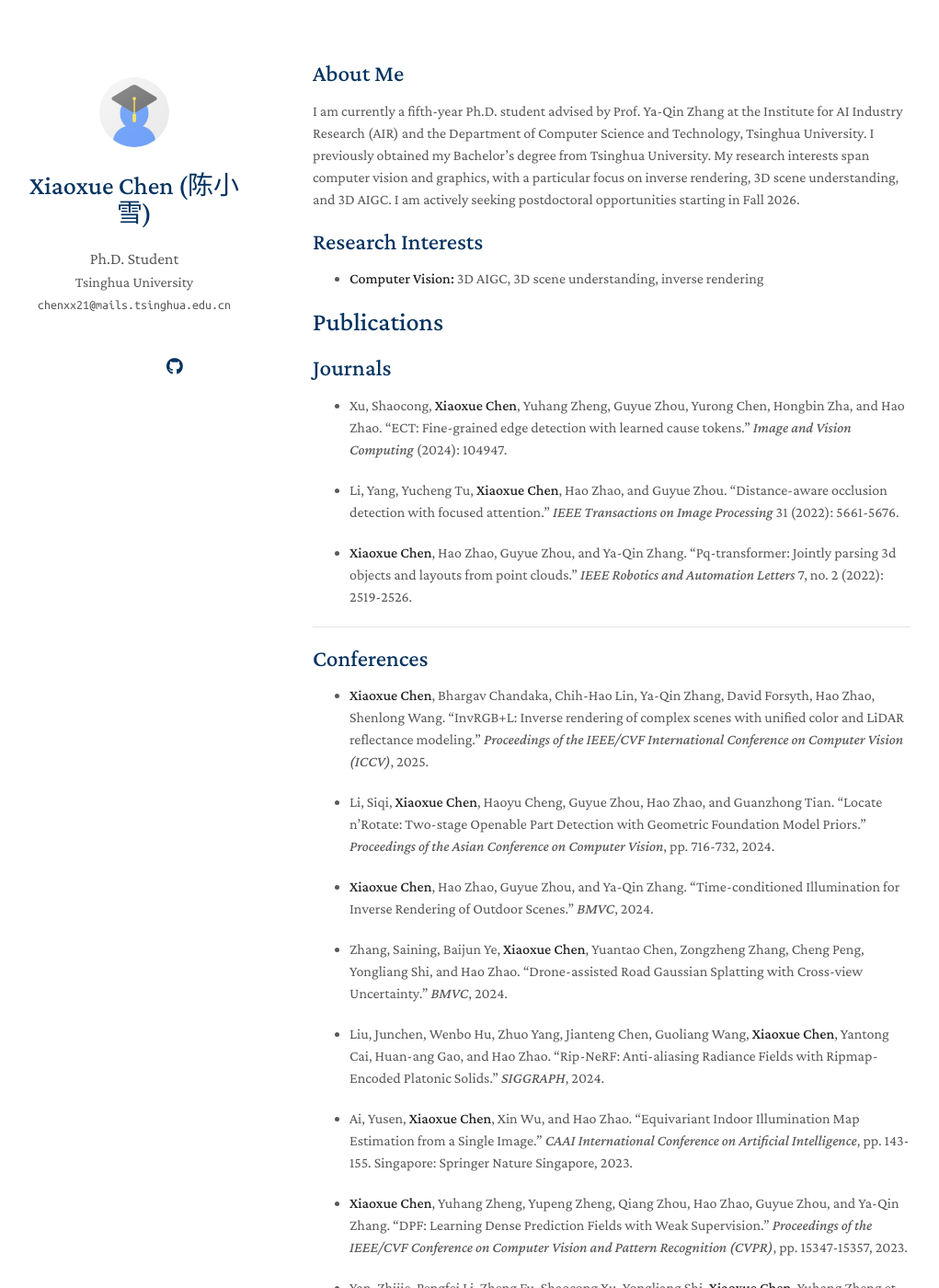
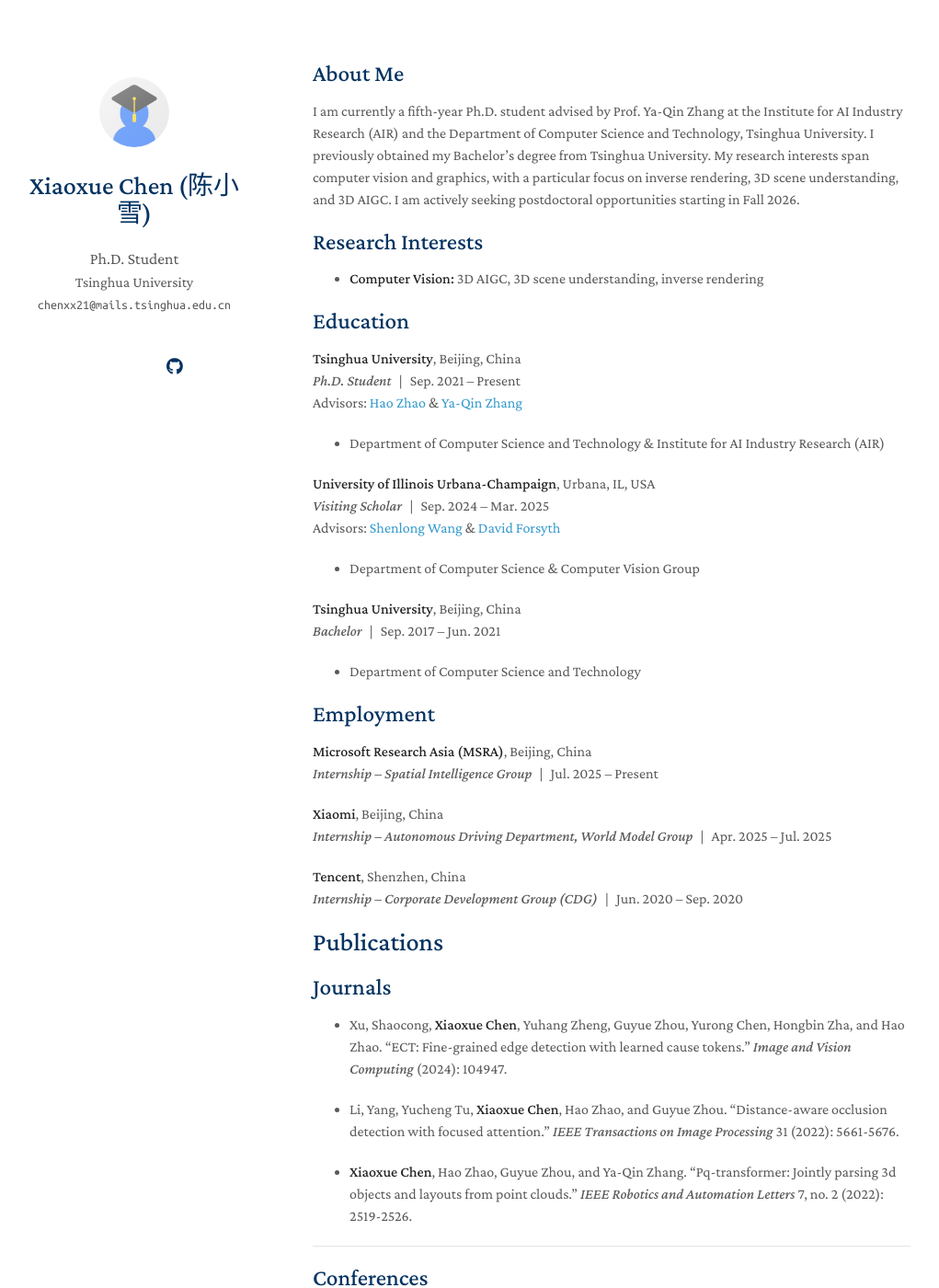
Before and after one commit to cxx226/cxx226.github.io, a Jekyll site: the page built from index.md, in a window 1280 px wide and 1400 px high. Shown: the whole window at 92% size, without its empty margins (130-1151 px from the left). Built offline with Jekyll 4.4.1, drawn with Linux system fonts in a browser that asks for light colours; a style sheet for code colours, icons or effects is not loaded; our own code applies the rules of GitHub Pages for plain Markdown files.

Commit message:
Update index.md

```diff
--- a/index.md
+++ b/index.md
@@ -10,6 +10,35 @@ I am currently a fifth-year Ph.D. student advised by Prof. Ya-Qin Zhang at the I
 
 - **Computer Vision:** 3D AIGC, 3D scene understanding, inverse rendering
 
+## Education
+
+**Tsinghua University**, Beijing, China
+*Ph.D. Student* | Sep. 2021 – Present
+Advisors: [Hao Zhao](https://sites.google.com/view/fromandto) & [Ya-Qin Zhang](https://air.tsinghua.edu.cn/en/info/1046/1188.htm)
+- Department of Computer Science and Technology & Institute for AI Industry Research (AIR)
+
+**University of Illinois Urbana-Champaign**, Urbana, IL, USA
+*Visiting Scholar* | Sep. 2024 – Mar. 2025
+Advisors: [Shenlong Wang](https://shenlong.web.illinois.edu/) & [David Forsyth](http://luthuli.cs.uiuc.edu/~daf/)
+- Department of Computer Science & Computer Vision Group
+
+**Tsinghua University**, Beijing, China
+*Bachelor* | Sep. 2017 – Jun. 2021
+- Department of Computer Science and Technology
+
+
+## Employment
+
+**Microsoft Research Asia (MSRA)**, Beijing, China
+*Internship – Spatial Intelligence Group* | Jul. 2025 – Present
+
+**Xiaomi**, Beijing, China
+*Internship – Autonomous Driving Department, World Model Group* | Apr. 2025 – Jul. 2025
+
+**Tencent**, Shenzhen, China
+*Internship – Corporate Development Group (CDG)* | Jun. 2020 – Sep. 2020
+
+
 {% include_relative _includes/publications.md %}
 
 {% include_relative _includes/services.md %}
```
